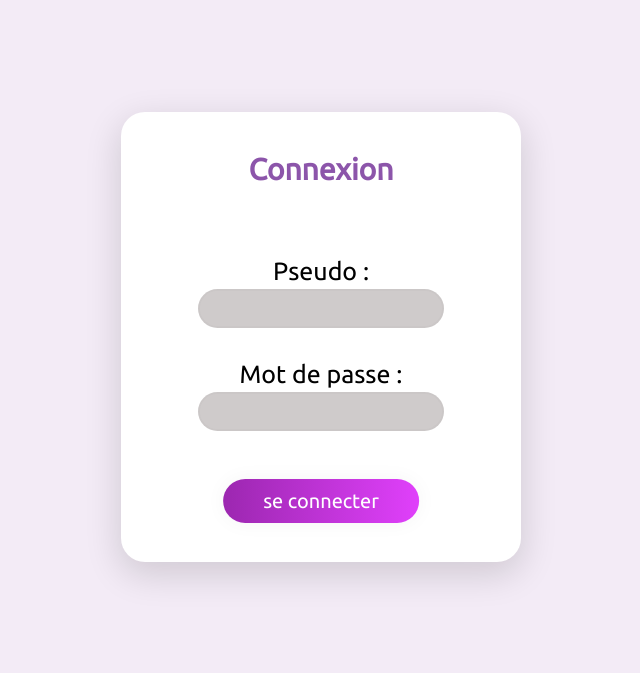
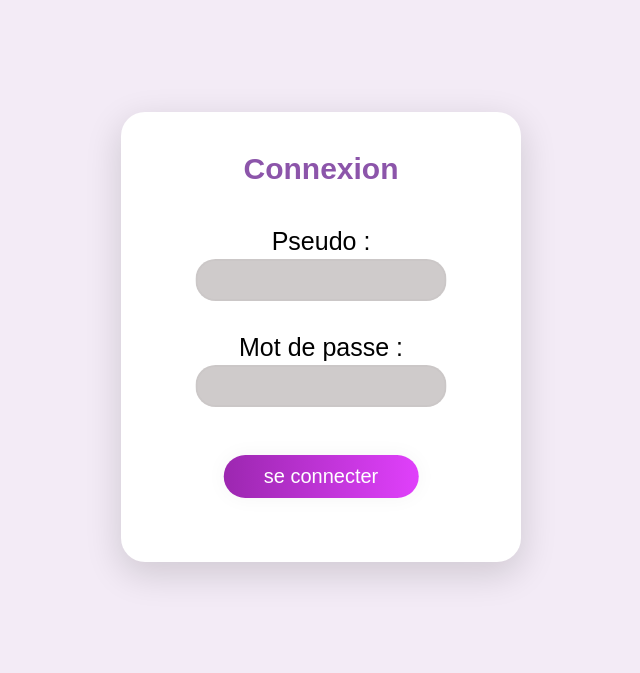
Before and after one commit to Jeannegbl/LaJolieBoiteACode, a Flask app: page / in a window 1280 px wide. Shown: the top 673 px of the page, without its empty margins (319-959 px from the left). Run offline with Flask 2, Linux system fonts and the light colour scheme; some libraries are stand-ins or nearby versions.

Commit message:
continuité du travail

```diff
--- /dev/null
+++ b/static/normalize.css
@@ -0,0 +1,139 @@
+html {
+  line-height: 1.15;
+  -webkit-text-size-adjust: 100%;
+}
+body {
+  margin: 0;
+}
+main {
+  display: block;
+}
+h1 {
+  font-size: 2em;
+  margin: 0em 0;
+}
+p {
+  margin: 0;
+}
+hr {
+  box-sizing: content-box;
+  height: 0;
+  overflow: visible;
+}
+pre {
+  font-family: monospace, monospace;
+  font-size: 1em;
+}
+a {
+  background-color: transparent;
+}
+abbr[title] {
+  border-bottom: none;
+  text-decoration: underline;
+  text-decoration: underline dotted;
+}
+b, strong {
+  font-weight: bolder;
+}
+code, kbd, samp {
+  font-family: monospace, monospace;
+  font-size: 1em;
+}
+small {
+  font-size: 80%;
+}
+sub, sup {
+  font-size: 75%;
+  line-height: 0;
+  position: relative;
+  vertical-align: baseline;
+}
+sub {
+  bottom: -0.25em;
+}
+sup {
+  top: -0.5em;
+}
+img {
+  border-style: none;
+}
+button, input, optgroup, select, textarea {
+  font-family: inherit;
+  font-size: 100%;
+  line-height: 1.15;
+  margin: 0;
+}
+button, input {
+  overflow: visible;
+}
+button, select {
+  text-transform: none;
+}
+button,
+[type="button"],
+[type="reset"],
+[type="submit"] {
+  -webkit-appearance: button;
+}
+button::-moz-focus-inner,
+[type="button"]::-moz-focus-inner,
+[type="reset"]::-moz-focus-inner,
+[type="submit"]::-moz-focus-inner {
+  border-style: none;
+  padding: 0;
+}
+button:-moz-focusring,
+[type="button"]:-moz-focusring,
+[type="reset"]:-moz-focusring,
+[type="submit"]:-moz-focusring {
+  outline: 1px dotted ButtonText;
+}
+fieldset {
+  padding: 0.35em 0.75em 0.625em;
+}
+legend {
+  box-sizing: border-box;
+  color: inherit;
+  display: table;
+  max-width: 100%;
+  padding: 0;
+  white-space: normal;
+}
+progress {
+  vertical-align: baseline;
+}
+textarea {
+  overflow: auto;
+}
+[type="checkbox"],
+[type="radio"] {
+  box-sizing: border-box;
+  padding: 0;
+}
+[type="number"]::-webkit-inner-spin-button,
+[type="number"]::-webkit-outer-spin-button {
+  height: auto;
+}
+[type="search"] {
+  -webkit-appearance: textfield;
+  outline-offset: -2px;
+}
+[type="search"]::-webkit-search-decoration {
+  -webkit-appearance: none;
+}
+::-webkit-file-upload-button {
+  -webkit-appearance: button;
+  font: inherit;
+}
+details {
+  display: block;
+}
+summary {
+  display: list-item;
+}
+template {
+  display: none;
+}
+[hidden] {
+  display: none;
+}
--- a/templates/index.html
+++ b/templates/index.html
@@ -1,11 +1,18 @@
 <!DOCTYPE html>
+
 <html lang="fr">
+
     <head>
         <meta charset="UTF-8">
-        <link rel="stylesheet" href="../static/connexion.css">
-        <link href="https://fonts.googleapis.com/css?family=Ubuntu" rel="stylesheet">
-        <meta name="viewport" content="width=device-width, initial-scale=1" />
+        <meta http-equiv="X-UA-Compatible" content="IE=edge">
+        <meta name="viewport" content="width=device-width, initial-scale=1.0, minimum-scale=1.0, maximum-scale=1.0, user-scalable=no, target-densitydpi=device-dpi">
+        <meta property="og:image" content="{{ url_for('static', filename='logo.png') }}">
+        <meta property="og:description" content="Venez profiter de nos services dans l'informatique !">
+        <meta property="og:title" content="La Jolie Boîte à Code">
+        <link rel="stylesheet" href="{{ url_for('static', filename='normalize.css') }}">
+        <link rel="stylesheet" href="{{ url_for('static', filename='connexion.css') }}">
         <link rel="stylesheet" href="path/to/font-awesome/css/font-awesome.min.css">
+        <link rel="icon" type="png" href="{{ url_for('static', filename='logo.png') }}">
         <title>{{ title if title }}</title>
     </head>
 
@@ -22,8 +29,9 @@
                         {{ form.mdp(class="pass") }}
                 </div>
                 {{ form.submit(class="submit") }}
-
             </form>
+        </div>
 
     </body>
+
 </html>
```
Also changed, not shown: templates/accueil.html (+17 -2 lines).
